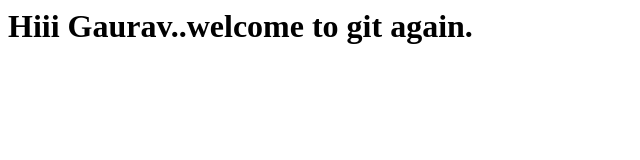
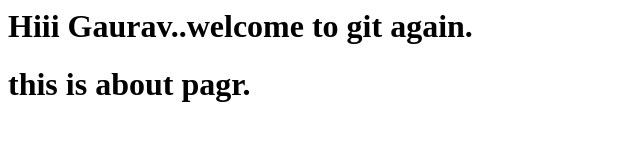
Before and after one commit to YawaleGaurav/git_project1, a plain HTML site: page code.html in a window 1280 px wide. Shown: the whole page, without its empty margins (0-640 px from the left). Drawn offline with Linux system fonts and the light colour scheme.

Commit message:
final commit

```diff
--- a/code.html
+++ b/code.html
@@ -6,5 +6,8 @@
 <body>
 
     <h1>Hiii Gaurav..welcome to git again.</h1>
+    <h1>
+        this is about pagr.
+    </h1>
 </body>
 </html>
```
Also changed, not shown: index.html (+1 -0 lines).
